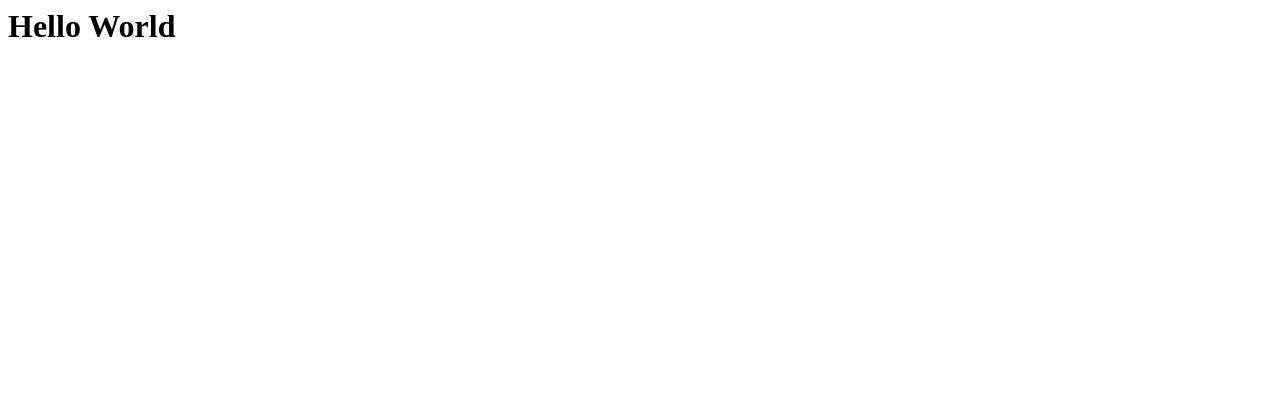
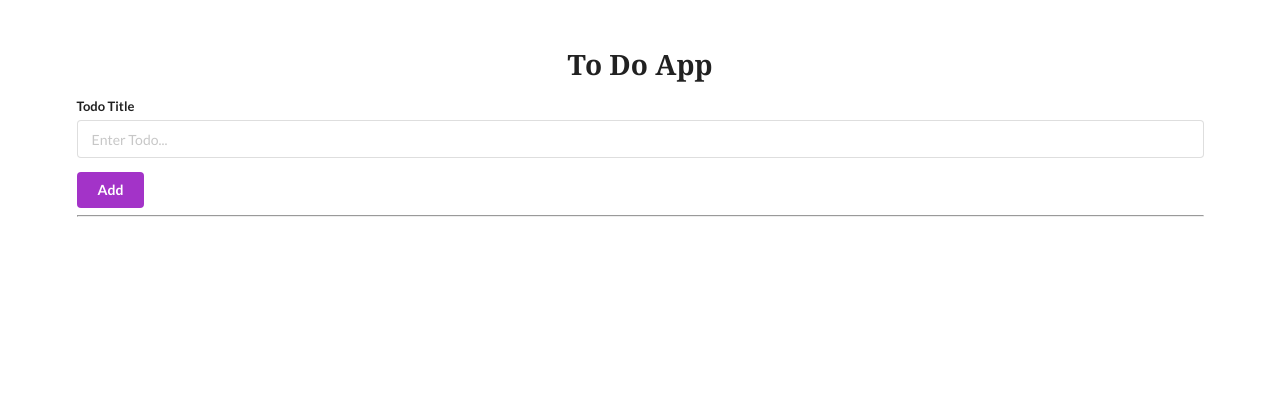
Before and after one commit to aross78/flask-todo, a Flask app: page / in a window 1280 px wide. Before the commit the part shown is almost empty. Shown: the top 420 px of the page. Before the commit the page ends 37 px from the top, so only its background shows below. Run offline with Flask 3, Linux system fonts and the light colour scheme.

Commit message:
I think we're in business

```diff
--- a/app.py
+++ b/app.py
@@ -1,11 +1,48 @@
-from flask import Flask, render_template
+from flask import Flask, render_template, request, redirect, url_for
+from flask_sqlalchemy import SQLAlchemy
 
 app = Flask(__name__)
+app.config['SQLALCHEMY_DATABASE_URI'] = 'sqlite:///db.sqlite'
+app.config['SQLALCHEMY_TRACK_MODIFICATIONS'] = False
+db = SQLAlchemy(app)
 
+app.app_context().push()
+
+class Todo(db.Model):
+    id = db.Column(db.Integer, primary_key=True)
+    title = db.Column(db.String(100))
+    complete = db.Column(db.Boolean)
+
+# Example of routing concept
 @app.route('/')
 @app.route('/home')
 def index():
-    return render_template('base.html')
+    todo_list = Todo.query.all()
+    # Example of templates concept       and props concept
+    return render_template("base.html", todo_list=todo_list)
+
+@app.route("/add", methods=["POST"])
+def add():
+    title = request.form.get("title")
+    new_todo = Todo(title=title, complete=False)
+    db.session.add(new_todo)
+    db.session.commit()
+    return redirect(url_for("index"))
+
+@app.route("/update/<int:todo_id>")
+def update(todo_id):
+    todo = Todo.query.filter_by(id=todo_id).first()
+    todo.complete = not todo.complete
+    db.session.commit()
+    return redirect(url_for("index"))
+
+@app.route("/delete/<int:todo_id>")
+def delete(todo_id):
+    todo = Todo.query.filter_by(id=todo_id).first()
+    db.session.delete(todo)
+    db.session.commit()
+    return redirect(url_for("index"))
 
 if __name__ == "__main__":
+    db.create_all()
     app.run(debug=True)
--- a/templates/base.html
+++ b/templates/base.html
@@ -1 +1,47 @@
-<h1>Hello World</h1>
+<!DOCTYPE html>
+<html lang="en">
+
+<head>
+    <meta charset="UTF-8">
+    <meta name="viewport" content="width=device-width, initial-scale=1.0">
+    <title>178 Todo App</title>
+
+    <link rel="stylesheet" href="https://cdn.jsdelivr.net/npm/semantic-ui@2.4.2/dist/semantic.min.css">
+    <script src="https://cdn.jsdelivr.net/npm/semantic-ui@2.4.2/dist/semantic.min.js"></script>
+</head>
+
+<body>
+    <div style="margin-top: 50px;" class="ui container">
+        <h1 class="ui center aligned header" style="font-family: Georgia; font-variant: normal;">To Do App</h1>
+
+        <form class="ui form" action="/add" method="post">
+            <div class="field">
+                <label>Todo Title</label>
+                <input type="text" name="title" placeholder="Enter Todo...">
+                <br>
+            </div>
+            <button class="ui purple button" type="submit">Add</button>
+        </form>
+
+        <hr>
+
+        <!-- scripting concept-->
+        {% for todo in todo_list %}
+        <div class="ui segment">
+                                <!-- props concept-->
+            <p class="ui big header">{{todo.id }} | {{ todo.title }}</p>
+
+            {% if todo.complete == False %}
+            <span class="ui gray label">Not Complete</span>
+            {% else %}
+            <span class="ui green label">Completed</span>
+            {% endif %}
+
+            <a class="ui purple button" href="/update/{{ todo.id }}">Update</a>
+            <a class="ui red button" href="/delete/{{ todo.id }}">Delete</a>
+        </div>
+        {% endfor %}
+    </div>
+</body>
+
+</html>
```
